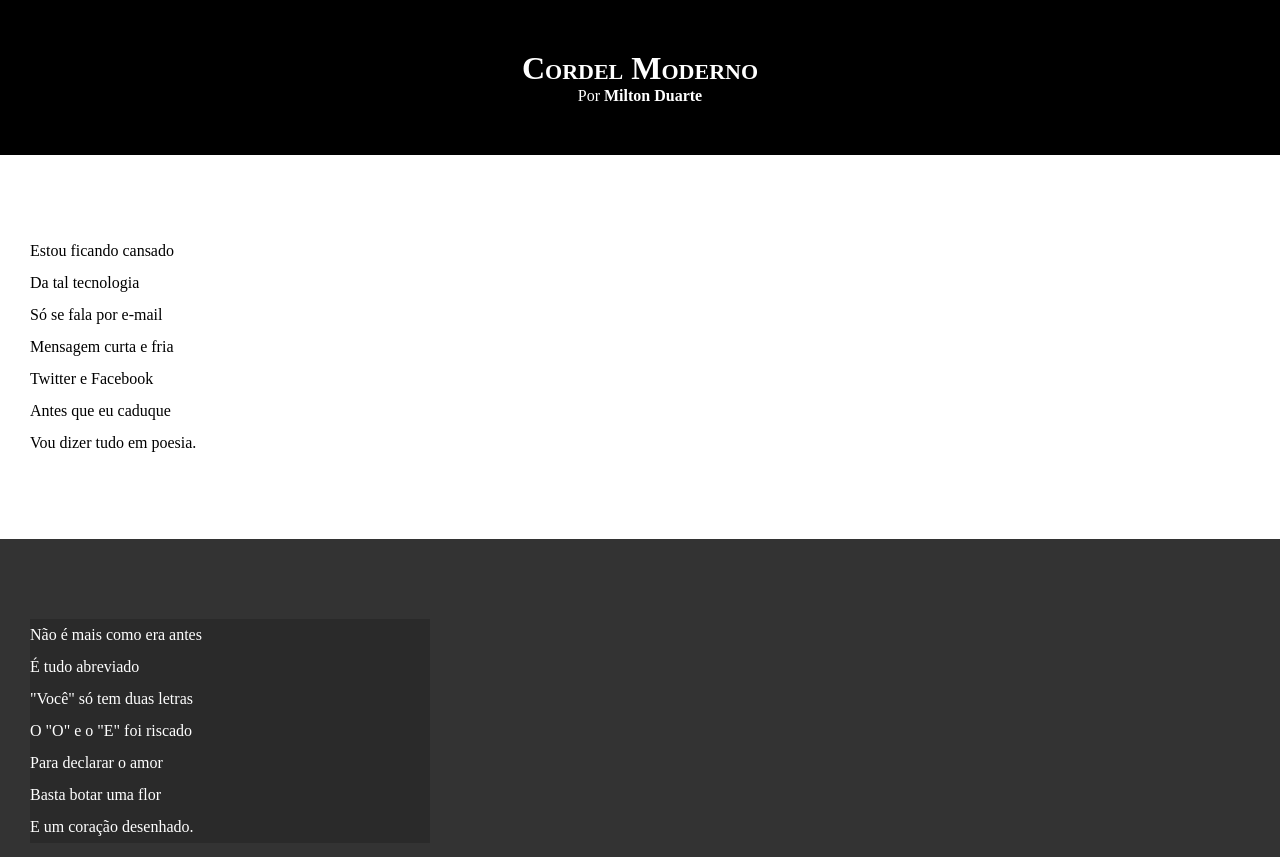
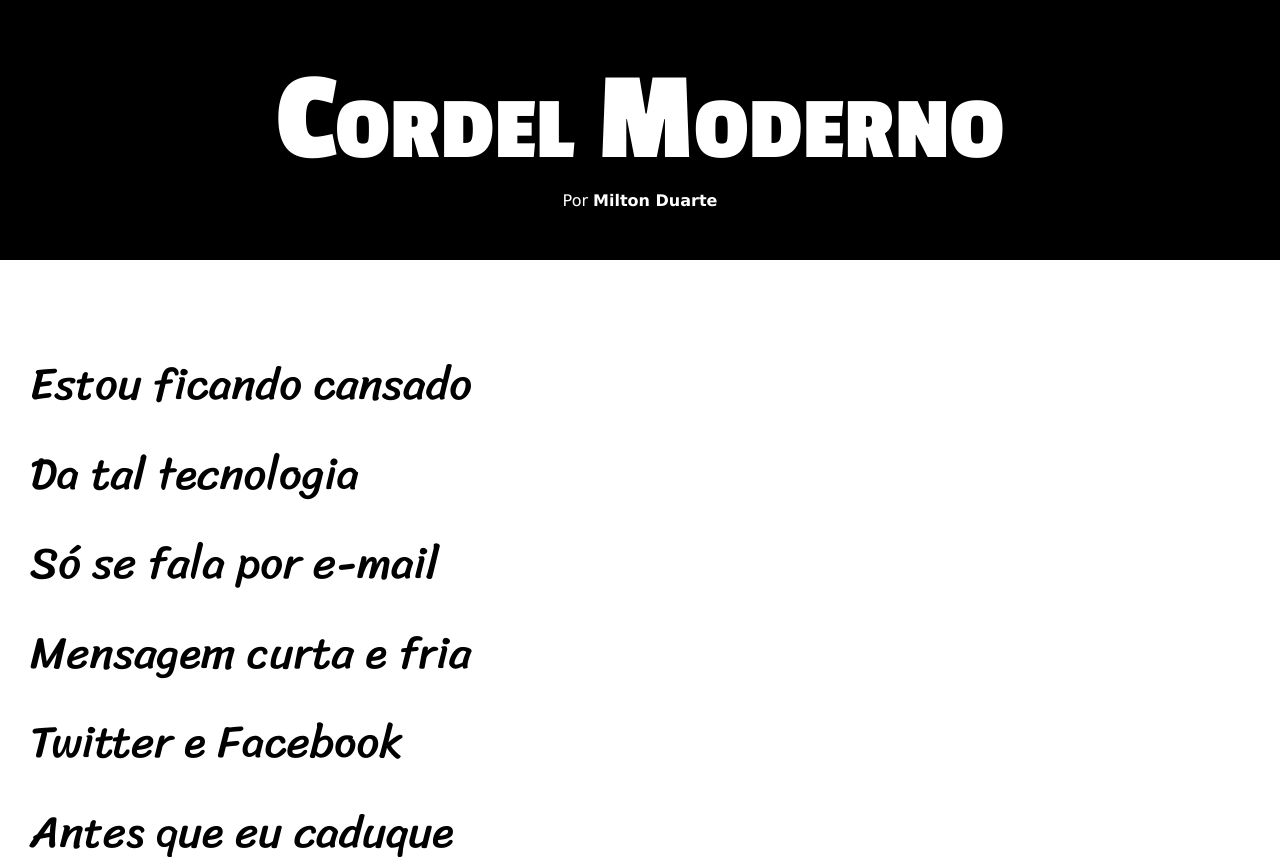
Before and after one commit to nalbertysales/cursoHTML, a plain HTML site: page desafios/d12/index.html in a window 1280 px wide. Shown: the top 857 px of the page. Drawn offline with Linux system fonts and the light colour scheme.

Commit message:
atualização de estilos desafio 12

```diff
--- a/desafios/d12/estilo/style.css
+++ b/desafios/d12/estilo/style.css
@@ -1,14 +1,26 @@
 @charset "UTF-8";
+
+@import url("https://fonts.googleapis.com/css2?family=Passion+One:wght@400;700;900&display=swap");
+
+@import url("https://fonts.googleapis.com/css2?family=Sriracha&display=swap");
+
+:root {
+  --font1: Verdana, Geneva, Tahoma, sans-serif;
+  --font2: "Passion One", sans-serif;
+  --font3: "Sriracha", cursive;
+}
 
 * {
   margin: 0px;
   padding: 0px;
+  font-size: 1em;
 }
 
 html,
 body {
   min-height: 100vh;
   background-color: darkgray;
+  font-family: var(--font1);
 }
 
 header {
@@ -20,6 +32,8 @@ header {
 header > h1 {
   padding-top: 50px;
   font-variant: small-caps;
+  font-family: var(--font2);
+  font-size: 10vw;
 }
 
 header > p {
@@ -43,6 +57,8 @@ section {
   padding-bottom: 10vh;
   line-height: 2em;
   padding-left: 30px;
+  font-family: var(--font3);
+  font-size: 3.5vw;
 }
 
 section.normal {
@@ -57,7 +73,8 @@ section.imagem {
 
 section.imagem > p {
   background-color: rgba(0, 0, 0, 0.171);
-  width: 400px;
+  display: inline-block;
+  padding: 5px;
 }
 
 footer {
```
